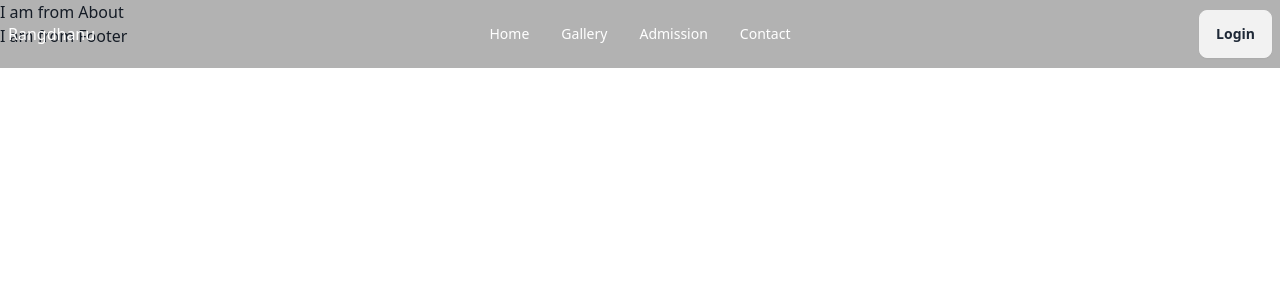
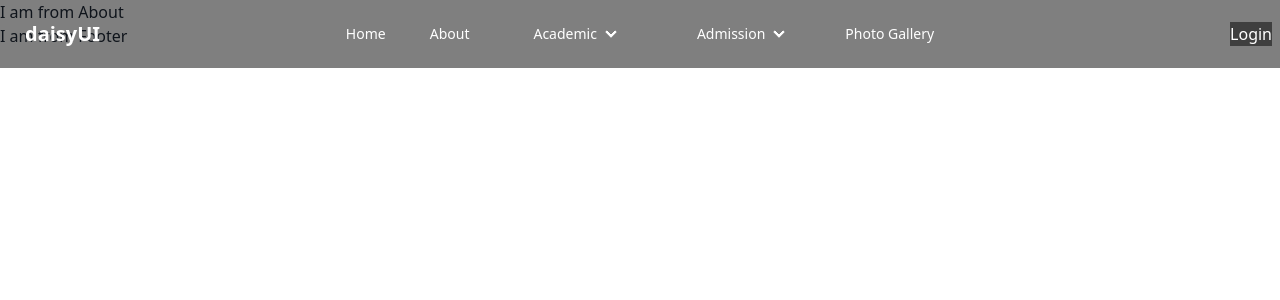
Before and after one commit to FojleTuhin/Rangdhanu_Art_Academy_Client, a React (Vite) app: page /about in a window 1280 px wide. Shown: the top 300 px of the page. Built offline with nearby package versions, Linux system fonts and the light colour scheme.

Commit message:
fixed navbar bug

```diff
--- a/src/shared/Navbar.jsx
+++ b/src/shared/Navbar.jsx
@@ -1,18 +1,12 @@
-import { Link } from "react-router-dom";
 
 const Navbar = () => {
-    const links = <>
-        <li className="py-2 px-4">Home</li>
-        <li className="py-2 px-4">Gallery</li>
-        <li className="py-2 px-4">Admission</li>
-        <li className="py-2 px-4">Contact</li>
-    </>
+
     return (
-        <div className="">
-            <div className="navbar fixed z-40 bg-black bg-opacity-30 text-white">
-                <div className="navbar-start">
-                    <div className="dropdown">
-                        <div tabIndex={0} role="button" className="btn btn-ghost lg:hidden">
+        <div>
+            <div className="navbar bg-black bg-opacity-50 fixed z-30 text-white">
+                <div className="navbar-start ">
+                    <div className="dropdown ">
+                        <div tabIndex={0} role="button" className="btn btn-ghost lg:hidden ">
                             <svg
                                 xmlns="http://www.w3.org/2000/svg"
                                 className="h-5 w-5"
@@ -28,25 +22,65 @@ const Navbar = () => {
                         </div>
                         <ul
                             tabIndex={0}
-                            className="menu menu-sm dropdown-content bg-base-100 rounded-box z-[1] mt-3 w-52 p-2 shadow">
-                            {/* add links */}
-                            {links}
+                            className="menu menu-sm dropdown-content bg-black bg-opacity-85  rounded-box z-[1] mt-3 w-52 p-2 shadow">
+                            <li><a>Home</a></li>
+                            <li><a>About</a></li>
+                            <li>
+                                <a>Academic</a>
+                                <ul className="p-2">
+                                    <li><a>Teachers</a></li>
+                                    <li><a>Departments</a></li>
+                                    <li><a>Academic Rules</a></li>
+                                    <li><a>Academic Calender</a></li>
+                                </ul>
+                            </li>
+                            <li>
+                                <a>Admission</a>
+                                <ul className="p-2">
+                                    <li><a>Apply Online</a></li>
+                                    <li><a>Tuition Fees</a></li>
+                                    <li><a>Contact</a></li>
+                                </ul>
+                            </li>
+                            <li><a>Photo Gallery</a></li>
                         </ul>
                     </div>
-                    <Link to='/'>
-                        {/* <img className="w-36" src="/src/assets/logo.png" alt="" /> */}
-                        <p>Rangdhanu </p>
-                    </Link>
+                    <a className="btn btn-ghost text-xl">daisyUI</a>
                 </div>
-                <div className="navbar-center hidden lg:flex">
-                    <ul className="menu menu-horizontal px-1">
+                <div className="navbar-center hidden lg:flex ">
+                    <ul className="menu menu-horizontal px-1 gap-3">
+                        <li><a>Home</a></li>
+                        <li><a>About</a></li>
+                        <li>
+                            <details>
+                                <summary className="mx-5">Academic</summary>
+                                <ul className="p-1 w-full bg-black bg-opacity-85">
+                                    <li ><a className="p-2">Teachers</a></li>
+                                    <li ><a className="p-2">Departments</a></li>
+                                    <li ><a className="p-2">Academic rules</a></li>
+                                    <li ><a className="p-2">Academic Calender</a></li>
 
-                        {/* add links */}
-                        {links}
+                                </ul>
+
+                            </details>
+                        </li>
+                        <li>
+                            <details>
+                                <summary className="mx-5">Admission</summary>
+                                <ul className="p-1 w-full bg-black bg-opacity-85">
+                                    <li ><a className="p-2">Apply Online</a></li>
+                                    <li ><a className="p-2">Tuition Fees</a></li>
+                                    <li ><a className="p-2">Contact</a></li>
+
+                                </ul>
+
+                            </details>
+                        </li>
+                        <li><a>Photo Gallery</a></li>
                     </ul>
                 </div>
                 <div className="navbar-end">
-                    <a className="btn">Login</a>
+                    <a className=" bg-black bg-opacity-50 text-white border-none">Login</a>
                 </div>
             </div>
         </div>
```
Also changed, not shown: src/assets/2.jpg.
